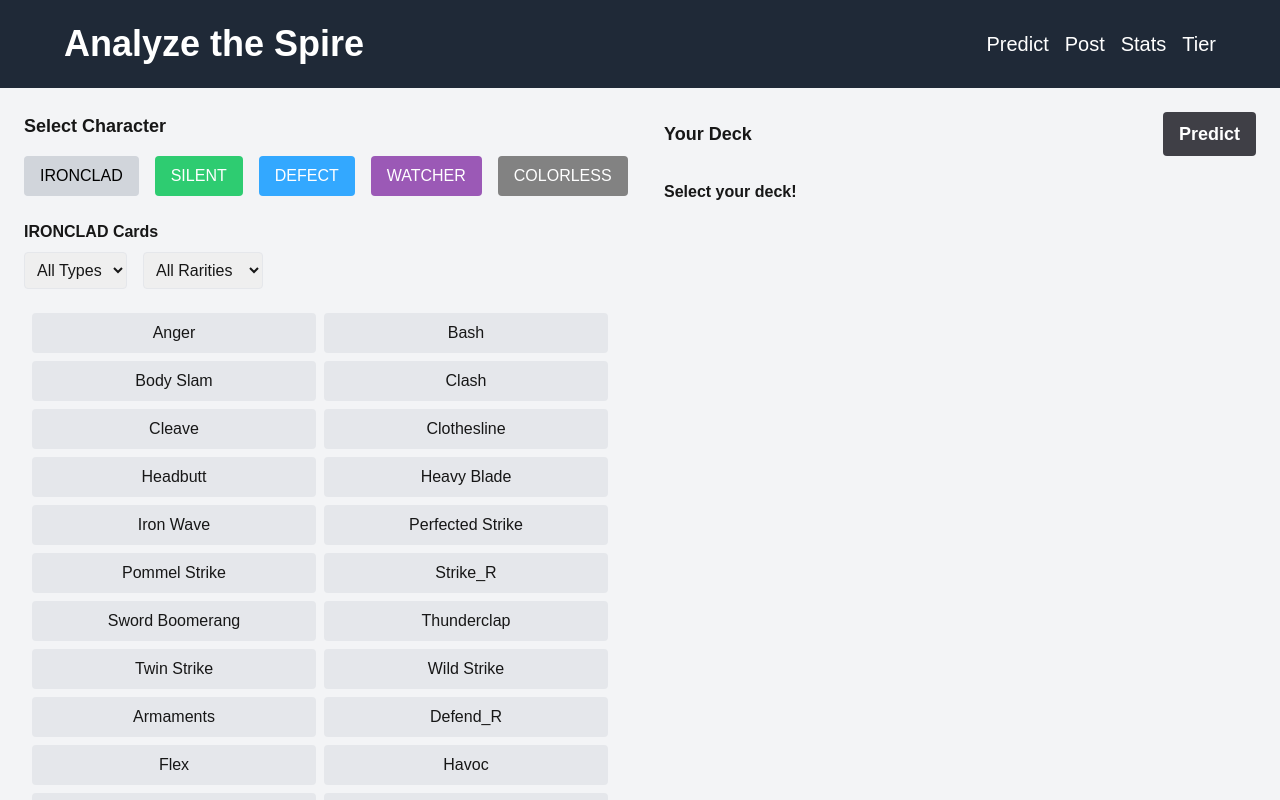
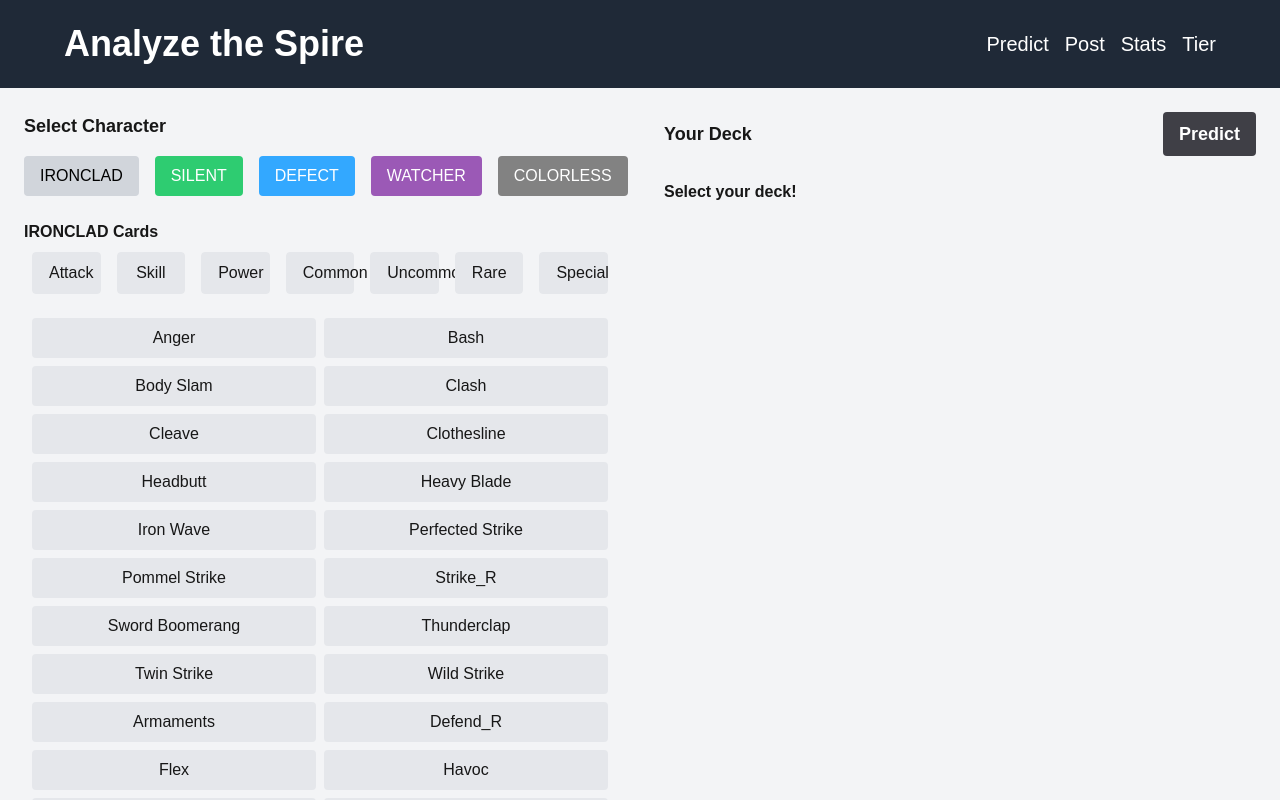
Before and after one commit to AssembleCat/analyze-the-spire-webclient, a Next.js app: page / in a window 1280 px wide. Built offline with nearby package versions, Linux system fonts and the light colour scheme.

Commit message:
[fix] CardType, Rarity를 직접 참고하도록 수정

```diff
--- a/components/CardSelector.tsx
+++ b/components/CardSelector.tsx
@@ -1,19 +1,19 @@
 import { useState } from "react";
-import { DECK } from "../type/Deck"; // Deck.ts에서 DECK을 임포트
+import { DECK, CardType, Rarity } from "../type/Deck";
 
 interface CardSelectorProps {
   character: string;
   onCardSelect: (card: string) => void;
 }
 
-const rarityOrder: Record<string, number> = {
+const rarityOrder: Record<Rarity, number> = {
   Common: 2,
   Uncommon: 3,
   Rare: 4,
   Special: 5,
 };
 
-const typeOrder: Record<string, number> = {
+const typeOrder: Record<CardType, number> = {
   Attack: 1,
   Skill: 2,
   Power: 3,
@@ -25,20 +25,29 @@
 }: CardSelectorProps) {
   const deck = DECK[character] || { attack: [], skill: [], power: [] };
 
-  // 카드 필터링 기준 설정
-  const [selectedRarity, setSelectedRarity] = useState<
-    "Common" | "Uncommon" | "Rare" | "Special" | "All"
-  >("All");
-  const [selectedType, setSelectedType] = useState<
-    "Attack" | "Skill" | "Power" | "All"
-  >("All");
+  // 필터링 기준을 배열 형태로 설정
+  const [selectedRarities, setSelectedRarities] = useState<Rarity[]>([]);
+  const [selectedTypes, setSelectedTypes] = useState<CardType[]>([]);
 
-  // 선택한 기준에 맞는 카드만 필터링
+  const toggleSelection = <T,>(
+    value: T,
+    selectedValues: T[],
+    setSelectedValues: React.Dispatch<React.SetStateAction<T[]>>
+  ) => {
+    if (selectedValues.includes(value)) {
+      setSelectedValues(selectedValues.filter((v) => v !== value));
+    } else {
+      setSelectedValues([...selectedValues, value]);
+    }
+  };
+
+  // 필터링된 카드 목록
   const filteredCards = [...deck.attack, ...deck.skill, ...deck.power].filter(
     (card) => {
       const matchesRarity =
-        selectedRarity === "All" || card.rarity === selectedRarity;
-      const matchesType = selectedType === "All" || card.type === selectedType;
+        selectedRarities.length === 0 || selectedRarities.includes(card.rarity);
+      const matchesType =
+        selectedTypes.length === 0 || selectedTypes.includes(card.type);
       return matchesRarity && matchesType;
     }
   );
@@ -55,47 +64,43 @@
     <div>
       <h3 className="text-md font-bold mb-2">{character} Cards</h3>
 
-      {/* 필터링 및 정렬 기준 선택 */}
-      <div className="mb-4">
-        <div className="flex space-x-4">
-          {/* 카드 타입 필터 */}
-          <select
-            value={selectedType}
-            onChange={(e) =>
-              setSelectedType(
-                e.target.value as "Attack" | "Skill" | "Power" | "All"
-              )
+      {/* 필터링 버튼 */}
+      <div className="grid grid-cols-7 gap-4 mb-4 mx-2">
+        {/* 카드 타입 버튼 */}
+        {(["Attack", "Skill", "Power"] as CardType[]).map((type) => (
+          <button
+            key={type}
+            className={`w-full px-4 py-2 border rounded ${
+              selectedTypes.includes(type)
+                ? "bg-blue-600 text-white"
+                : "bg-gray-200"
+            }`}
+            onClick={() =>
+              toggleSelection(type, selectedTypes, setSelectedTypes)
             }
-            className="p-2 border rounded"
           >
-            <option value="All">All Types</option>
-            <option value="Attack">Attack</option>
-            <option value="Skill">Skill</option>
-            <option value="Power">Power</option>
-          </select>
+            {type}
+          </button>
+        ))}
 
-          {/* 레어도 필터 */}
-          <select
-            value={selectedRarity}
-            onChange={(e) =>
-              setSelectedRarity(
-                e.target.value as
-                  | "Common"
-                  | "Uncommon"
-                  | "Rare"
-                  | "Special"
-                  | "All"
-              )
-            }
-            className="p-2 border rounded"
-          >
-            <option value="All">All Rarities</option>
-            <option value="Common">Common</option>
-            <option value="Uncommon">Uncommon</option>
-            <option value="Rare">Rare</option>
-            <option value="Special">Special</option>
-          </select>
-        </div>
+        {/* 레어도 버튼 */}
+        {(["Common", "Uncommon", "Rare", "Special"] as Rarity[]).map(
+          (rarity) => (
+            <button
+              key={rarity}
+              className={`w-full px-4 py-2 border rounded ${
+                selectedRarities.includes(rarity)
+                  ? "bg-blue-600 text-white"
+                  : "bg-gray-200"
+              }`}
+              onClick={() =>
+                toggleSelection(rarity, selectedRarities, setSelectedRarities)
+              }
+            >
+              {rarity}
+            </button>
+          )
+        )}
       </div>
 
       {/* 카드 목록 */}
```
